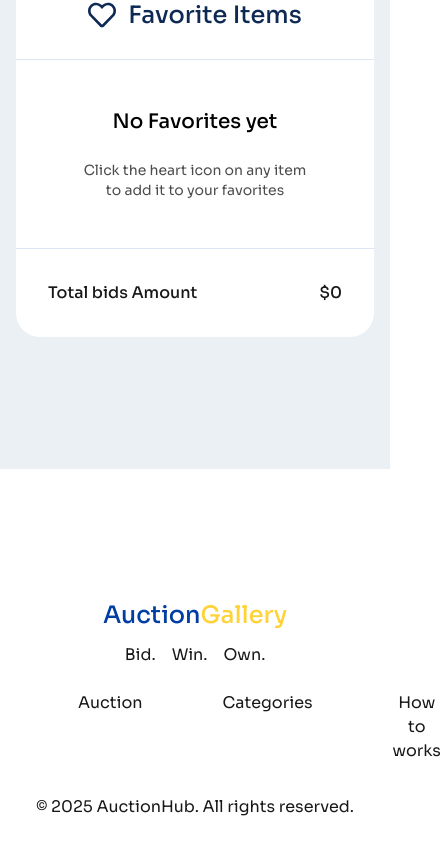
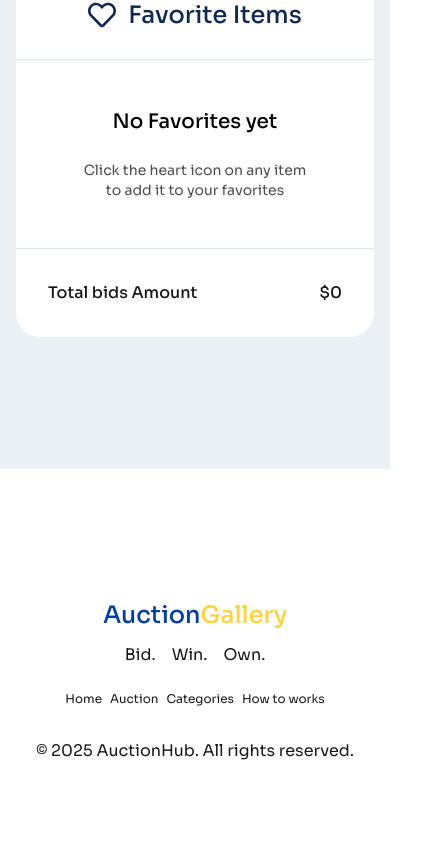
Before and after one commit to muhammad-tamim/web-project-20, a React (Vite) app: page / in a window 390 px wide. Shown: the part 2124-2979 px from the top of the page, 441 px wide, since content can reach past the window. Built offline with nearby package versions, Linux system fonts and the light colour scheme.

Commit message:
fix: footer responsive issue

```diff
--- a/src/components/Footer.jsx
+++ b/src/components/Footer.jsx
@@ -21,10 +21,10 @@
             <ul className='flex justify-center gap-4 pb-6'>
                 {links.map((link, index) => <li key={index}>{link}</li>)}
             </ul>
-            <ul className='flex justify-center gap-20 pb-8'>
+            <ul className='flex justify-center md:gap-20 text-xs md:text-base gap-2 pb-8'>
                 {menu.map((menuItem, index) => <li key={index}>{menuItem}</li>)}
             </ul>
-            <p>© 2025 AuctionHub. All rights reserved.</p>
+            <p className='px-2'>© 2025 AuctionHub. All rights reserved.</p>
         </div>
     );
 };
```
